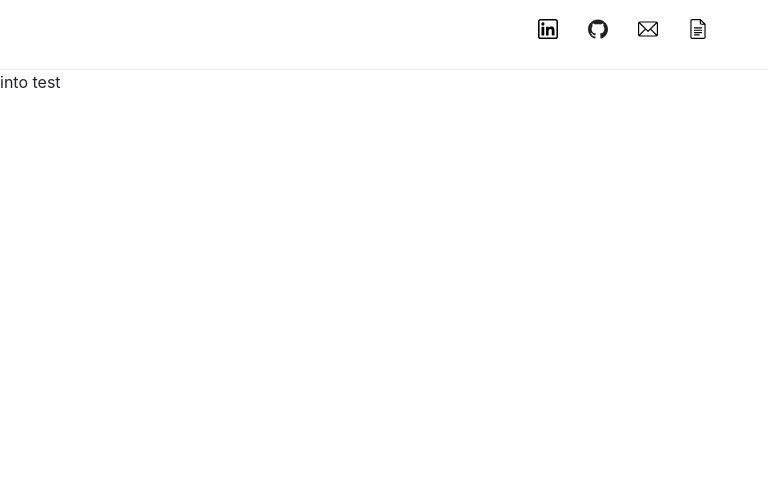
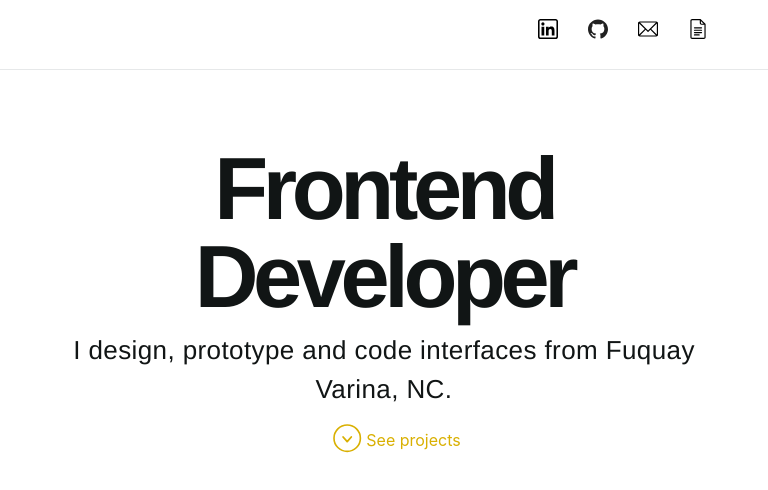
Before and after one commit to gracebodur/mgbportfolio, a React (Create React App) app: page / in a window 768 px wide. Shown: the top 490 px of the page. Built offline with nearby package versions, Linux system fonts and the light colour scheme.

Commit message:
add: -intro title and desc -add Intro component styles and media queries

```diff
--- a/package.json
+++ b/package.json
@@ -9,6 +9,7 @@
     "bootstrap": "^4.5.3",
     "react": "^17.0.1",
     "react-dom": "^17.0.1",
+    "react-router-dom": "^5.2.0",
     "react-scripts": "4.0.1",
     "web-vitals": "^0.2.4"
   },
--- a/src/Intro/Intro.css
+++ b/src/Intro/Intro.css
@@ -0,0 +1,95 @@
+.intro {
+    margin: 115px auto 145px;
+    text-align: center;
+}
+
+.intro-title {
+    max-width: 1100px;
+    margin: auto;
+    font-size: 138px;
+    line-height: 138px;
+    letter-spacing: -9px;
+}
+
+.intro-text {
+    max-width: 980px;
+    margin: 11px auto 28px;
+}
+
+.intro-link {
+    color: #D9B002;
+    display: inline-block;
+    margin: 0 0 0 26px;
+    text-decoration: none;
+}
+
+.intro-link svg {
+    vertical-align: middle;
+}
+
+.intro-link span {
+    vertical-align: middle;
+    display: inline-block;
+    margin: 3px 0 0 4px;
+}
+
+.link {
+    position: relative;
+}
+
+@media (min-width: 768px) and (max-width: 1130px) {
+    .intro {
+        padding: 0 30px;
+        margin: 95px auto 115px;
+    }
+
+    .intro-title {
+        font-size: 11.5vw;
+        line-height: 11.5vw;
+        letter-spacing: -0.7vw;
+    }
+
+    .intro-text {
+        max-width: 900px;
+        margin: 7px auto 30px;
+        line-height: 42px;
+    }
+}
+@media (min-width: 768px) and (max-width: 860px) {
+    .intro {
+        margin: 75px auto 90px;
+    }
+
+    .intro-text {
+        margin: 10px auto 15px;
+        line-height: 39px;
+    }
+}
+
+@media (min-width: 521px) and (max-width: 767px) {
+    .intro {
+        padding: 0 30px;
+    }
+
+    .intro-title {
+        font-size: 11.1vw !important;
+        line-height: 11.1vw !important;
+        letter-spacing: -0.6vw !important;
+    }
+}
+
+@media (max-width: 767px) {
+    .intro {
+        margin: 42px auto 60px;
+    }
+
+    .intro-title {
+        font-size: 70px;
+        line-height: 64px;
+        letter-spacing: -4px;
+    }
+
+    .intro-text {
+        margin: 15px auto 20px;
+    }
+}
--- a/src/Intro/Intro.js
+++ b/src/Intro/Intro.js
@@ -1,11 +1,19 @@
 import React from 'react'
+import { Link } from 'react-router-dom'
 import './Intro.css'
 
-function Intro() {
+function Intro () {
     return (
-        <div>
-        into test
-        </div>
+        <section className='intro'>
+            <h1 className='intro-title'>Frontend Developer</h1>
+            <h4 className='intro-text'>I design, prototype and code interfaces from Fuquay Varina, NC.</h4>
+            <div className='intro-actions'>
+                <Link to='/projects' className='intro-link'>
+                    <svg width="29" height="29" xmlns="http://www.w3.org/2000/svg"><g transform="translate(1 1)" stroke="#D9B002" fill="none" fillRule="evenodd"><path strokeWidth="1.82" strokeLinecap="round" strokeLinejoin="round" d="M9.1 12.012l4.095 4.55 4.095-4.55"></path><circle strokeWidth="1.638" cx="13.195" cy="13.195" r="13.195"></circle></g></svg>
+                    <span className="link">See projects</span>
+               </Link>
+            </div>
+        </section>
 
     )
 }
--- a/src/index.js
+++ b/src/index.js
@@ -1,13 +1,17 @@
 import 'bootstrap/dist/css/bootstrap.css';
 import React from 'react';
 import ReactDOM from 'react-dom';
+import { BrowserRouter } from 'react-router-dom';
 import './index.css';
 import App from './App';
 import reportWebVitals from './reportWebVitals';
 
 ReactDOM.render(
+
   <React.StrictMode>
-    <App />
+    <BrowserRouter>
+      <App />
+    </BrowserRouter>
   </React.StrictMode>,
   document.getElementById('root')
 );
```
Also changed, not shown: 2 other files (tests, documents, lock files or other folders).
